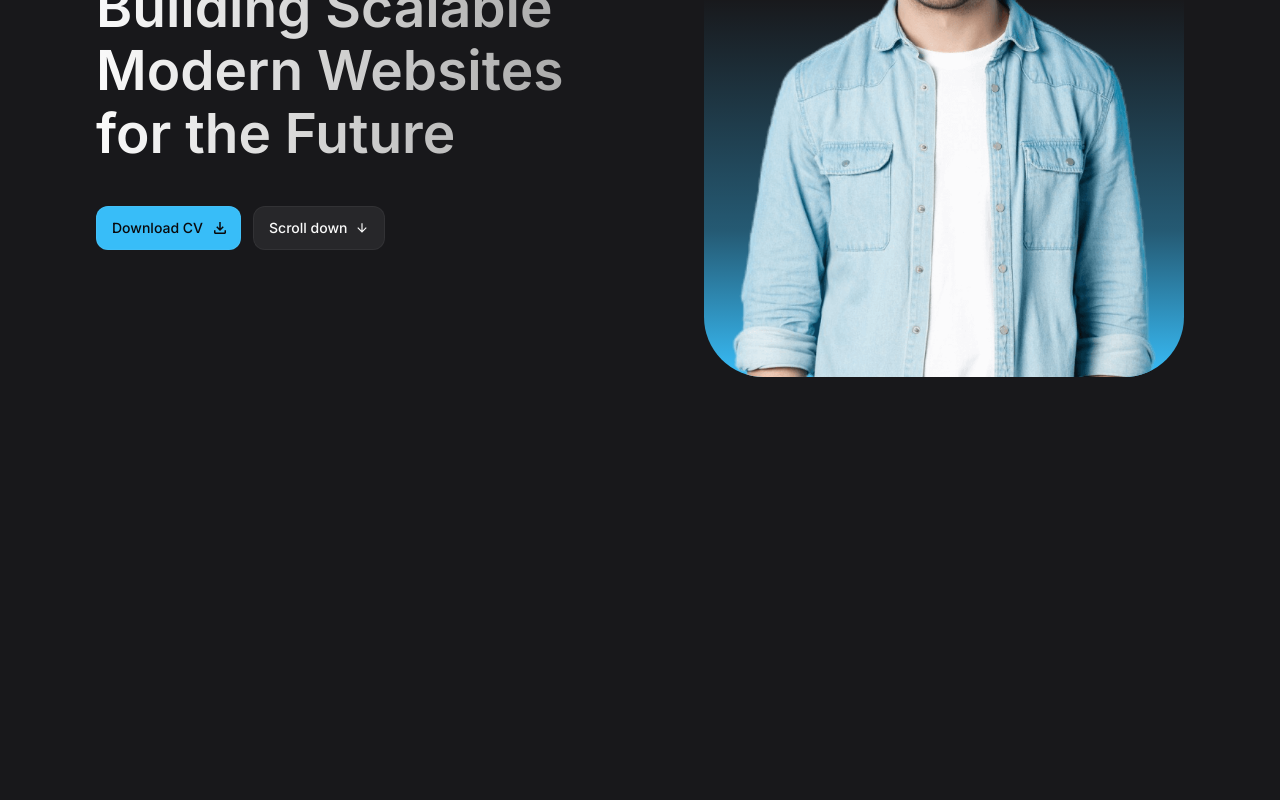
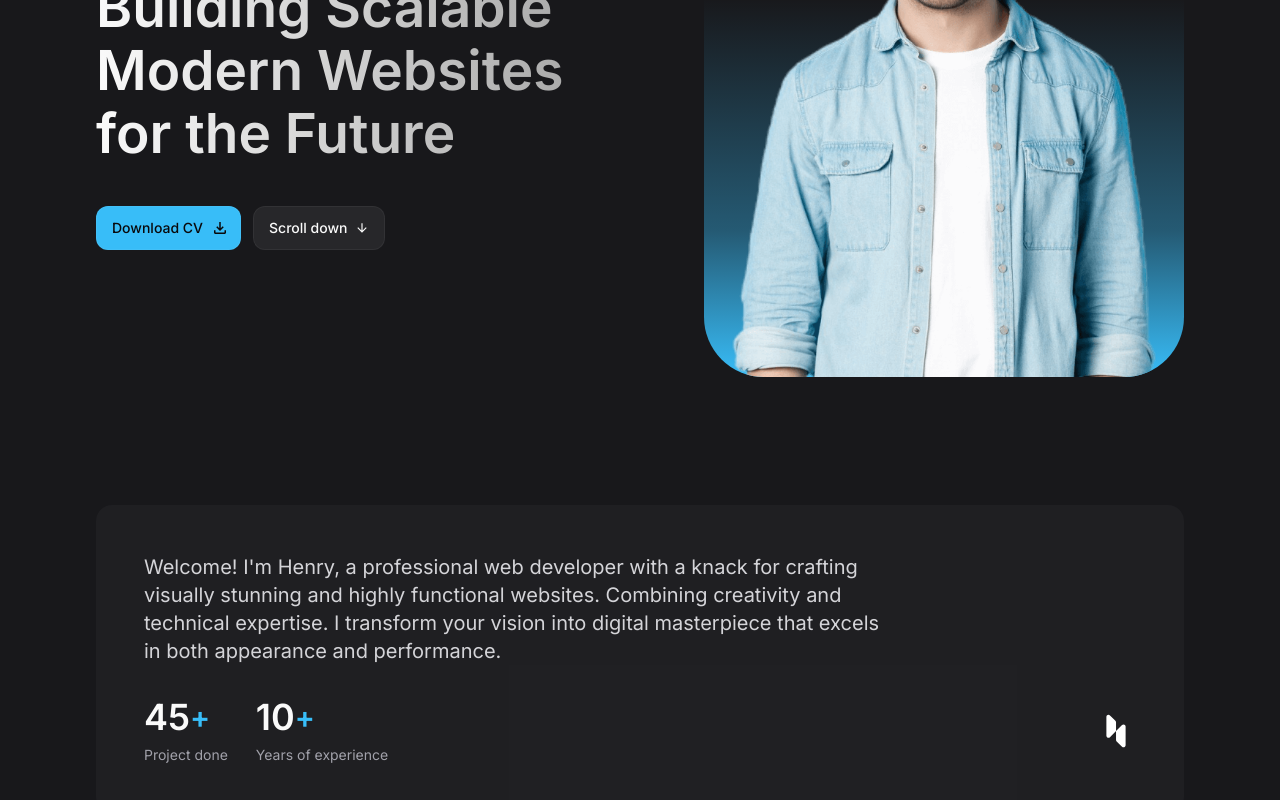
Before and after one commit to RahulGurav82/modern-portfolio, a React (Vite) app: page / in a window 1280 px wide. Shown: the part 352-1152 px from the top of the page. Before the commit the page ends 800 px from the top, so only its background shows below. Built offline with nearby package versions, Linux system fonts and the light colour scheme.

Commit message:
About section done

```diff
--- a/src/App.jsx
+++ b/src/App.jsx
@@ -1,6 +1,7 @@
 import React from 'react'
 import Header from './components/Header'
 import Hero from './components/Hero'
+import About from './components/About'
 
 const App = () => {
   return (
@@ -8,6 +9,7 @@
       <Header />
       <main>
         <Hero />
+        <About />
       </main>
     </div>
   )
--- /dev/null
+++ b/src/components/About.jsx
@@ -0,0 +1,56 @@
+import React from 'react'
+
+const About = () => {
+    const aboutItems = [
+        {
+          label: 'Project done',
+          number: 45
+        },
+        {
+          label: 'Years of experience',
+          number: 10
+        }
+      ];
+
+
+  return (
+    <section
+    id="about"
+    className='section'
+    >
+        <div className='container'>
+            <div className='bg-zinc-800/50 p-7 rounded-2xl md:p-12'>
+                <p className='text-zinc-300 mb-4 md:mb-8
+                md:text-xl md:max-w-[60ch]'>
+                    Welcome! I&apos;m Henry, a professional web developer with a knack for crafting visually stunning and highly functional websites. Combining creativity and technical expertise. I transform your vision into digital masterpiece that excels in both appearance and performance.
+                </p>
+
+                <div className="flex flex-wrap items-center gap-4 md:gap-7 ">
+                    {
+                        aboutItems.map(({label, number}, key) => (
+                            <div key={key}>
+                                <div className="flex items-center md:mb-2">
+                                    <span className="text-2xl font-semibold md:text-4xl">{number}</span>
+                                    <span className="text-sky-400 font-semibold md:text-3xl">+</span>
+                                </div>
+
+                                <p className='text-sm text-zinc-400'>{label}</p>
+                            </div>
+                        ))
+                    }
+
+                    <img
+                    src="/images/logo.svg"
+                    alt="logo"
+                    width={30}
+                    height={30}
+                    className='ml-auto md:w-[40px] md:h-[40px]'
+                    />
+                </div>
+            </div>
+        </div>
+    </section>
+  )
+}
+
+export default About
--- a/src/index.css
+++ b/src/index.css
@@ -28,6 +28,10 @@
 
 .img-cover {
     @apply w-full h-full object-cover
+}
+
+.section {
+    @apply pt-20 lg:pt-32
 }
 
 /* TYPOGRAPHY */
@@ -79,6 +83,8 @@
     @apply absolute bg-zinc-50 rounded-lg -z-10 transition-[top,left] duration-500
 }
 
+/* components */
+
 .btn {
     @apply max-w-max h-9 flex items-center gap-2 px-4
     rounded-xl font-medium text-sm ring-1 ring-zinc-50/5
```
